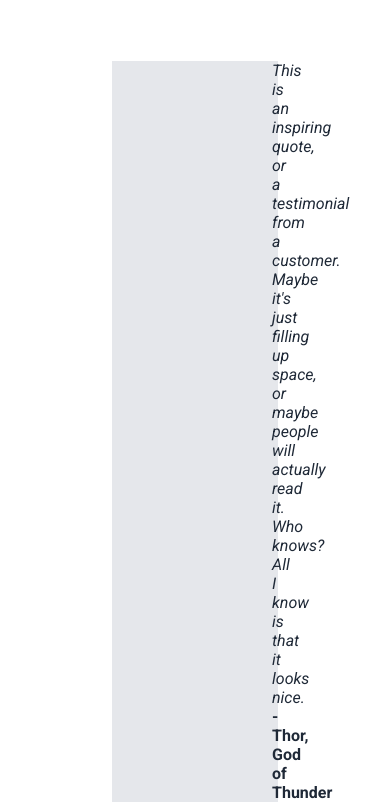
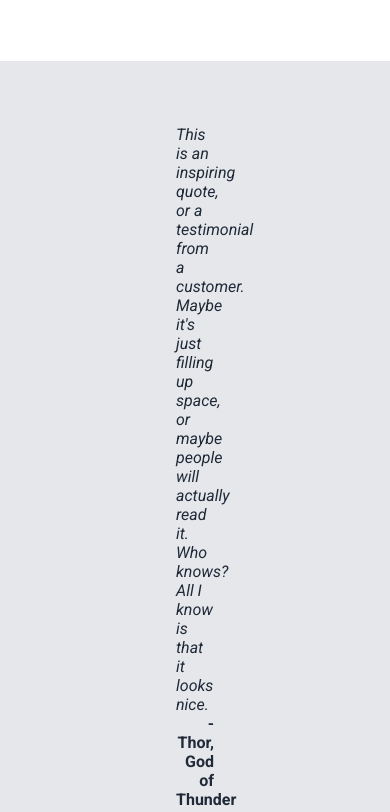
Before and after one commit to maxralph01/landing-page, a plain HTML site: page index.html in a window 390 px wide. Shown: the part 1094-1906 px from the top of the page. Drawn offline with Linux system fonts and the light colour scheme.

Commit message:
third commit - no responsiveness yet

```diff
--- a/style.css
+++ b/style.css
@@ -133,8 +133,8 @@
  color: #1F2937;
  display: block;
  /* padding: 4rem 1rem 3.5rem; */
- /* padding: 4rem 1rem 3.5rem; */
- margin: unset;
+ padding: 4rem 1rem 3.5rem;
+ margin: auto -7rem;
 }
 
 .quote blockquote figure {
```
